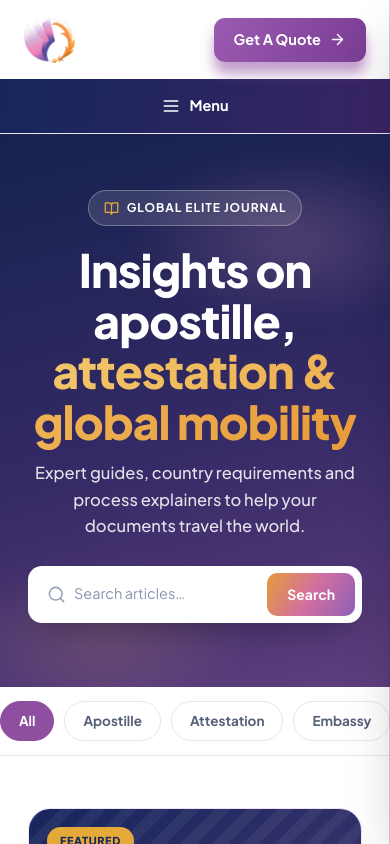
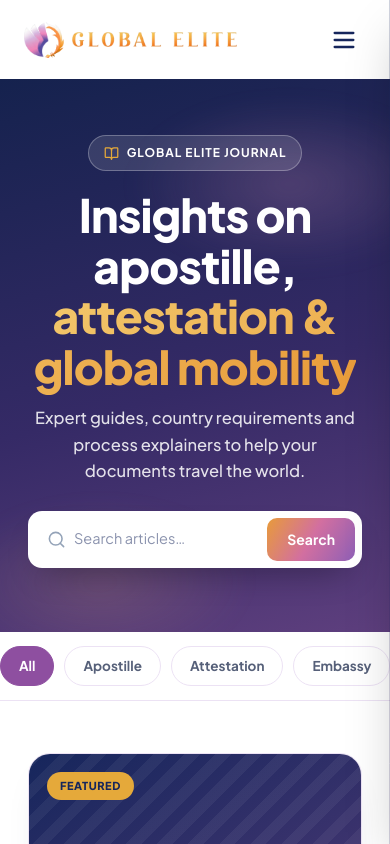
Before and after one commit to lizamalik979/Global-Elite, a Next.js app: page /blog in a window 390 px wide. Shown: the top 844 px of the page. Built offline with nearby package versions, Linux system fonts and the light colour scheme.

Commit message:
all section ui build

```diff
--- a/app/components/Header.tsx
+++ b/app/components/Header.tsx
@@ -32,13 +32,13 @@ export default function Header() {
       {/* Top utility bar */}
       <div className="bg-white">
         <div className="mx-auto flex h-[79px] max-w-[1320px] items-center justify-between px-6 lg:px-10">
-          <Link href="/" className="flex items-center gap-2.5">
+          <Link href="/" className="flex items-center gap-2">
             <Image
               src="/assets/logo-icon.png"
               alt="Global Elite"
               width={883}
               height={804}
-              className="h-[46px] w-auto"
+              className="h-[36px] w-auto sm:h-[46px]"
               priority
             />
             <Image
@@ -46,7 +46,7 @@ export default function Header() {
               alt="Global Elite"
               width={1920}
               height={174}
-              className="hidden h-[22px] w-auto sm:block"
+              className="h-[15px] w-auto sm:h-[22px]"
               priority
             />
           </Link>
@@ -64,21 +64,24 @@ export default function Header() {
                 value="+91 88667 87599"
               />
             </div>
+            {/* Get A Quote — desktop only */}
             <a
               href="#"
-              className="gradient-quote flex h-11 items-center gap-2 rounded-[11px] px-5 text-[14.5px] font-bold text-white shadow-[0_12px_13px_rgba(142,79,160,0.55)]"
+              className="gradient-quote hidden h-11 items-center gap-2 rounded-[11px] px-5 text-[14.5px] font-bold text-white shadow-[0_12px_13px_rgba(142,79,160,0.55)] lg:flex"
             >
               Get A Quote
               <ArrowRight className="size-[17px]" />
             </a>
+            {/* Burger — mobile only, opens the drawer */}
+            <MobileMenu />
           </div>
         </div>
       </div>
 
-      {/* Primary nav strip — solid dark gradient so it works on every page
-          (not just over the home hero). The whole header is sticky. */}
+      {/* Primary nav strip — desktop only. On mobile the burger in the top bar
+          replaces it, so we don't render this dark strip at all. */}
       <nav
-        className="border-b border-white/10"
+        className="hidden border-b border-white/10 lg:block"
         style={{
           backgroundImage: "linear-gradient(100deg,#16265c,#3a2566)",
         }}
@@ -126,7 +129,6 @@ export default function Header() {
               );
             })}
           </div>
-          <MobileMenu />
         </div>
       </nav>
     </header>
--- a/app/components/MobileMenu.tsx
+++ b/app/components/MobileMenu.tsx
@@ -31,17 +31,17 @@ export default function MobileMenu() {
 
   return (
     <>
-      {/* Burger button (mobile only) */}
+      {/* Burger button — sits in the white top bar on mobile, hidden on desktop */}
       <button
         type="button"
         aria-label="Open menu"
         aria-expanded={open}
         onClick={() => setOpen(true)}
-        className="flex items-center gap-2 text-[14.5px] font-bold text-white lg:hidden"
+        className="grid size-11 place-items-center rounded-[11px] text-navy transition-colors hover:bg-purple-50 lg:hidden"
       >
         <svg
           viewBox="0 0 24 24"
-          className="size-5"
+          className="size-7"
           fill="none"
           stroke="currentColor"
           strokeWidth={2}
@@ -49,7 +49,6 @@ export default function MobileMenu() {
         >
           <path d="M4 6h16M4 12h16M4 18h16" />
         </svg>
-        Menu
       </button>
 
       {/* Backdrop */}
@@ -72,7 +71,7 @@ export default function MobileMenu() {
         aria-label="Menu"
       >
         {/* Drawer header */}
-        <div className="flex items-center justify-between border-b border-white/10 px-6 py-5">
+        <div className="flex items-center justify-between px-6 py-5">
           <span className="text-[15px] font-extrabold tracking-wide text-gold">
             MENU
           </span>
@@ -80,7 +79,7 @@ export default function MobileMenu() {
             type="button"
             aria-label="Close menu"
             onClick={close}
-            className="grid size-9 place-items-center rounded-lg bg-white/10 text-white transition-colors hover:bg-white/20"
+            className="grid size-9 place-items-center text-white/80 transition-colors hover:text-white"
           >
             <svg
               viewBox="0 0 24 24"
--- a/app/components/blogpage/BlogFeed.tsx
+++ b/app/components/blogpage/BlogFeed.tsx
@@ -12,18 +12,9 @@ export default function BlogFeed() {
 
   return (
     <>
-      {/* CATEGORY PILLS — sticky just below the global header (utility bar
-          79px + nav strip 54px = 133px). zIndex stays under the header (z-30)
-          so the header always wins during the scroll transition. */}
-      <div
-        style={{
-          background: "#fff",
-          borderBottom: "1px solid #ece2f4",
-          position: "sticky",
-          top: 133,
-          zIndex: 20,
-        }}
-      >
+      {/* CATEGORY PILLS — sticky below the header (responsive offset: 133px
+          desktop two-tier header, 79px mobile top bar). */}
+      <div className={styles.pillBar}>
         <div className={styles.pillRow}>
           {topics.map((t) => {
             const on = t.id === active;
--- a/app/components/blogpage/blogpage.module.css
+++ b/app/components/blogpage/blogpage.module.css
@@ -10,6 +10,22 @@
 
 .pill {
   transition: all 0.2s ease;
+}
+
+/* Sticky category bar. Sits below the full two-tier header on desktop
+   (utility bar 79px + nav strip 54px = 133px). On mobile only the ~79px top
+   bar exists (the dark nav strip is hidden), so it sticks higher. */
+.pillBar {
+  background: #fff;
+  border-bottom: 1px solid #ece2f4;
+  position: sticky;
+  top: 133px;
+  z-index: 20;
+}
+@media (max-width: 1023px) {
+  .pillBar {
+    top: 79px;
+  }
 }
 
 /* Category filter row: centred wrap on desktop, a single horizontal
```
